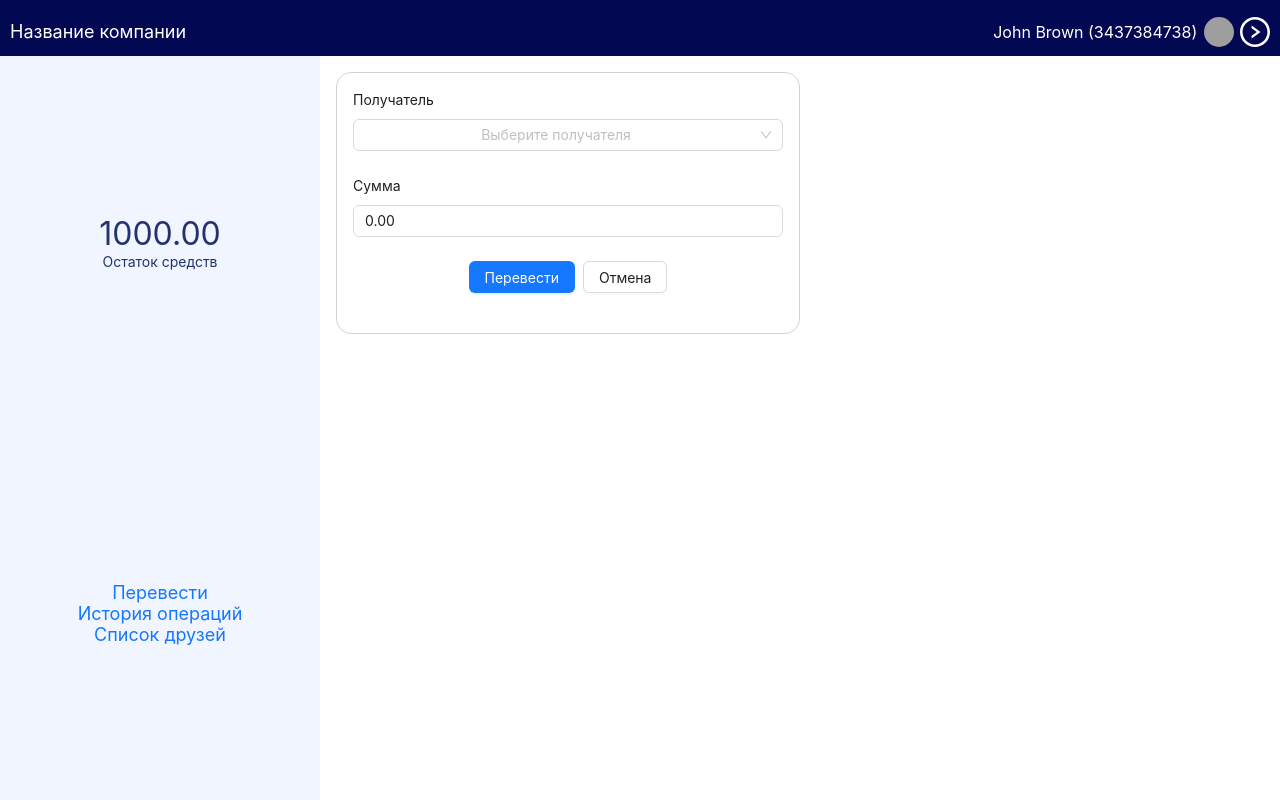
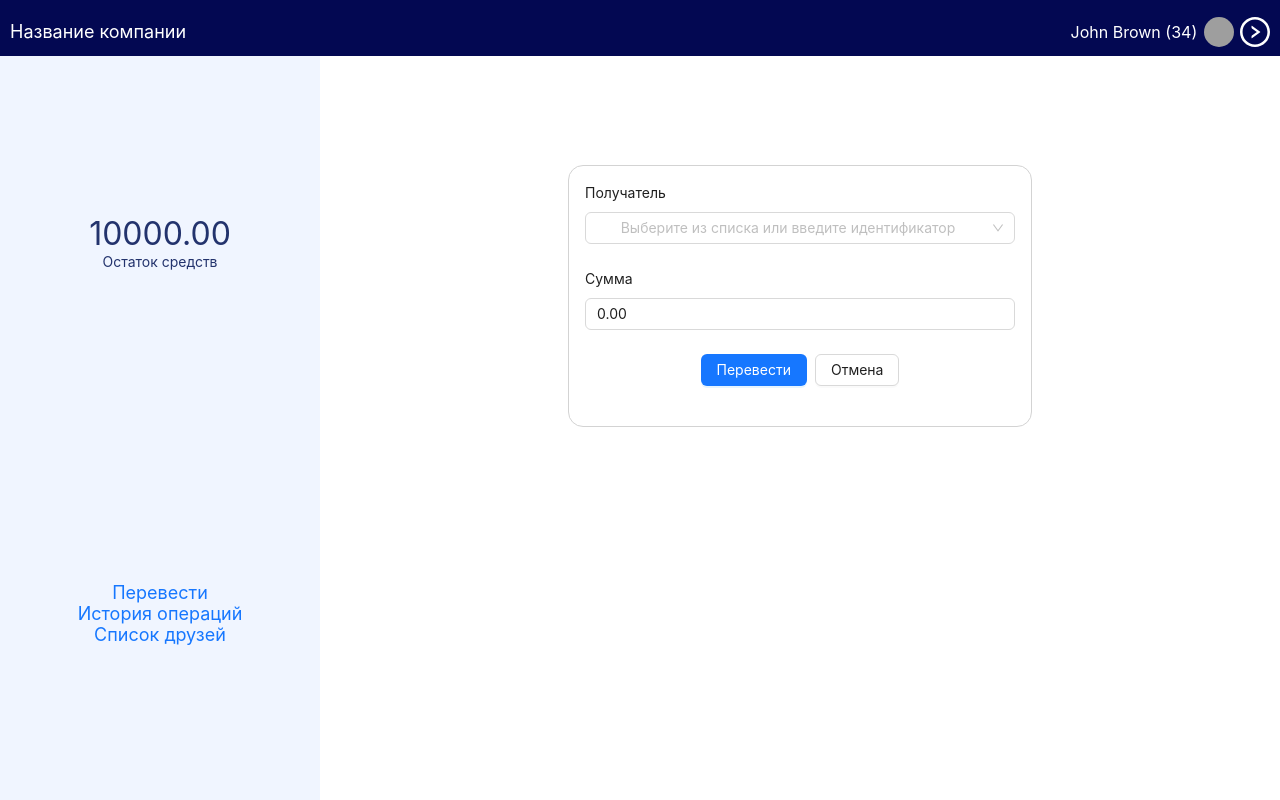
Before and after one commit to SanchoLaky/my-react-vite-site, a React (Vite) app: page / in a window 1280 px wide. Built offline with nearby package versions, Linux system fonts and the light colour scheme; grey boxes are pictures that could not be loaded.

Commit message:
Визуальные правки и правки файлов с данными

```diff
--- a/src/App.jsx
+++ b/src/App.jsx
@@ -31,7 +31,7 @@ export default class App extends Component {
 
   newTransfer(identifiers, sum){
     let totalSum = identifiers.length*sum;
-    alert(totalSum);
+    // alert(totalSum);
     if (totalSum>this.state.profile.sum)
       alert("Недостаточно средств для перевода");
     else{
--- a/src/Pages/Friends.jsx
+++ b/src/Pages/Friends.jsx
@@ -80,11 +80,12 @@ export default function Friends(props) {
         y: '50vh',
       }}
       columns={columns}
-      dataSource={props.friends} />
+      dataSource={props.friends}
+      size="small"/>
     <Space.Compact style={{ width: '70%' }}>
   {/* <Space.Compact> */}
       <Input placeholder="Введите идентификатор" />
-      <Button type="primary">Найти друга</Button>
+      <Button type="primary">Добавить в список друзей</Button>
     </Space.Compact>
   </form>
   </>
--- a/src/Pages/History.jsx
+++ b/src/Pages/History.jsx
@@ -169,7 +169,7 @@ export default function History(props) {
   <form className='history'>
   <Table
       scroll={{
-        // y: '70vh',
+         y: '70vh',
       }}
       columns={columns}
       dataSource={props.history}
--- a/src/Pages/Transfer.jsx
+++ b/src/Pages/Transfer.jsx
@@ -27,6 +27,20 @@ const formStyle = {
   border: 'solid 1px lightgrey',
   borderRadius: "15px",
   padding: '1rem' ,
+  marginLeft: 'auto',
+  marginRight: 'auto',
+  // top:"50%",
+  // left: 'auto',
+  // right: 'auto',
+  // position:'absolute',
+  // align: "middle"
+  marginTop: '10%',
+  // marginBottom: '50%',
+  // display: 'flex',
+  // justifyContent: "center"
+  // justify: "center",
+  // top: "200px",
+
 };
 
 
@@ -60,7 +74,7 @@ export default function Transfer(props) {
       if (sum)
         props.transfer(identifier, sum)
       else
-      alert("Введите Сумму!")
+      alert("Введите cумму!")
     else
       alert("Выберите получателя!")
       // this.props.transfer(this.state.identifier, this.state.sum)
@@ -80,6 +94,7 @@ export default function Transfer(props) {
         // form={form}
         onFinish={onFinish}
         layout="vertical"
+
         style = {formStyle}
 
         // autoComplete="off"
@@ -97,7 +112,7 @@ export default function Transfer(props) {
             onChange={value => {
               setIdentifier(value)
             }}
-            placeholder="Выберите получателя"
+            placeholder="Выберите из списка или введите идентификатор"
             options={listFriends}
             style={{width: '100%'}}
             // defaultValue={identifier}
--- a/src/components/layout/AppContent.jsx
+++ b/src/components/layout/AppContent.jsx
@@ -6,6 +6,12 @@ const contentStyle = {
     color: '#000',
     backgroundColor: '#fff',
     padding: '1rem' ,
+    // display: 'block',
+    // marginLeft: 'auto',
+    // marginRight: 'auto',
+    // type:"flex" ,
+    // justify: "center" ,
+    // align: "middle"
   };
 
 export default function AppContent(props) {
--- a/src/date/DateFriends.json
+++ b/src/date/DateFriends.json
@@ -1,36 +1,30 @@
 [
     {
-        "key": "1",
-        "img": "https://games.mail.ru/hotbox/content_files/gallery/2020/12/11/d49a024e7ade40858a10df3b8976625d.png",
-        "recipient": "John Brown",
-        "identifier": "34"
-    },
-    {
-        "key": "2",
+        "key": "5",
         "img": "",
         "recipient": "Jwno",
         "identifier": "67"
     },
     {
-        "key": "3",
+        "key": "4",
         "img": "https://games.mail.ru/hotbox/content_files/gallery/2020/12/11/d49a024e7ade40858a10df3b8976625d.png",
         "recipient": "Brown",
         "identifier": "89"
     },
     {
-        "key": "4",
+        "key": "3",
         "img": "",
         "recipient": "JohBrown",
         "identifier": "28"
     },
     {
-        "key": "5",
+        "key": "2",
         "img": "",
         "recipient": "Joown",
         "identifier": "50"
     },
     {
-        "key": "6",
+        "key": "1",
         "img": "",
         "recipient": "Jon",
         "identifier": "16"
--- a/src/date/DateHistory.json
+++ b/src/date/DateHistory.json
@@ -1,172 +1,58 @@
 [
     {
-        "key": "1",
-        "recipient": "John Brown",
-        "identifier": "34347384738",
-        "date": "22.02.2003",
-        "sum": 1000.70
+        "key": "8",
+        "recipient": "Browniou",
+        "identifier": "60",
+        "date": "01.01.2024",
+        "sum": 2500
+    },
+    {
+        "key": "7",
+        "recipient": "Browpotn",
+        "identifier": "53",
+        "date": "22.12.2023",
+        "sum": 1500
+    },
+    {
+        "key": "6",
+        "recipient": "Jrown",
+        "identifier": "40",
+        "date": "22.02.2020",
+        "sum": 15500
+    },
+    {
+        "key": "5",
+        "recipient": "Jwno",
+        "identifier": "67",
+        "date": "26.05.2016",
+        "sum": 1500
+    },
+    {
+        "key": "4",
+        "recipient": "Brown",
+        "identifier": "89",
+        "date": "22.02.2016",
+        "sum": 1000
+    },
+    {
+        "key": "3",
+        "recipient": "JohBrown",
+        "identifier": "28",
+        "date": "22.05.2013",
+        "sum": 300
+    },
+    {
+        "key": "2",
+        "recipient": "Joown",
+        "identifier": "50",
+        "date": "19.02.2006",
+        "sum": 750
     },
     {
         "key": "1",
-        "recipient": "John Brown",
-        "identifier": "34347384738",
+        "recipient": "Jon",
+        "identifier": "16",
         "date": "22.02.2003",
-        "sum": 1000.00
-    },
-    {
-        "key": "1",
-        "recipient": "John Brown",
-        "identifier": "34347384738",
-        "date": "22.02.2003",
-        "sum": 1000.00
-    },
-    {
-        "key": "1",
-        "recipient": "John Brown",
-        "identifier": "34347384738",
-        "date": "22.02.2003",
-        "sum": 1000.00
-    },
-
-
-    {
-        "key": "1",
-        "recipient": "John Brown",
-        "identifier": "34347384738",
-        "date": "22.02.2003",
-        "sum": 1000.70
-    },
-    {
-        "key": "1",
-        "recipient": "John Brown",
-        "identifier": "34347384738",
-        "date": "22.02.2003",
-        "sum": 1000.00
-    },
-    {
-        "key": "1",
-        "recipient": "John Brown",
-        "identifier": "34347384738",
-        "date": "22.02.2003",
-        "sum": 1000.00
-    },
-    {
-        "key": "1",
-        "recipient": "John Brown",
-        "identifier": "34347384738",
-        "date": "22.02.2003",
-        "sum": 1000.00
-    },
-    {
-        "key": "1",
-        "recipient": "John Brown",
-        "identifier": "34347384738",
-        "date": "22.02.2003",
-        "sum": 1000.70
-    },
-    {
-        "key": "1",
-        "recipient": "John Brown",
-        "identifier": "34347384738",
-        "date": "22.02.2003",
-        "sum": 1000.00
-    },
-    {
-        "key": "1",
-        "recipient": "John Brown",
-        "identifier": "34347384738",
-        "date": "22.02.2003",
-        "sum": 1000.00
-    },
-    {
-        "key": "1",
-        "recipient": "John Brown",
-        "identifier": "34347384738",
-        "date": "22.02.2003",
-        "sum": 1000.00
-    },
-    {
-        "key": "1",
-        "recipient": "John Brown",
-        "identifier": "34347384738",
-        "date": "22.02.2003",
-        "sum": 1000.70
-    },
-    {
-        "key": "1",
-        "recipient": "John Brown",
-        "identifier": "34347384738",
-        "date": "22.02.2003",
-        "sum": 1000.00
-    },
-    {
-        "key": "1",
-        "recipient": "John Brown",
-        "identifier": "34347384738",
-        "date": "22.02.2003",
-        "sum": 1000.00
-    },
-    {
-        "key": "1",
-        "recipient": "John Brown",
-        "identifier": "34347384738",
-        "date": "22.02.2003",
-        "sum": 1000.00
-    },
-    {
-        "key": "1",
-        "recipient": "John Brown",
-        "identifier": "34347384738",
-        "date": "22.02.2003",
-        "sum": 1000.70
-    },
-    {
-        "key": "1",
-        "recipient": "John Brown",
-        "identifier": "34347384738",
-        "date": "22.02.2003",
-        "sum": 1000.00
-    },
-    {
-        "key": "1",
-        "recipient": "John Brown",
-        "identifier": "34347384738",
-        "date": "22.02.2003",
-        "sum": 1000.00
-    },
-    {
-        "key": "1",
-        "recipient": "John Brown",
-        "identifier": "34347384738",
-        "date": "22.02.2003",
-        "sum": 1000.00
-    },
-    {
-        "key": "1",
-        "recipient": "John Brown",
-        "identifier": "34347384738",
-        "date": "22.02.2003",
-        "sum": 1000.70
-    },
-    {
-        "key": "1",
-        "recipient": "John Brown",
-        "identifier": "34347384738",
-        "date": "22.02.2003",
-        "sum": 1000.00
-    },
-    {
-        "key": "1",
-        "recipient": "John Brown",
-        "identifier": "34347384738",
-        "date": "22.02.2003",
-        "sum": 1000.00
-    },
-    {
-        "key": "1",
-        "recipient": "John Brown",
-        "identifier": "34347384738",
-        "date": "22.02.2003",
-        "sum": 1000.00
+        "sum": 500
     }
 ]
--- a/src/date/DateProfile.json
+++ b/src/date/DateProfile.json
@@ -1,6 +1,6 @@
 {
     "recipient": "John Brown",
-    "identifier": "3437384738",
+    "identifier": "34",
     "img": "https://games.mail.ru/hotbox/content_files/gallery/2020/12/11/d49a024e7ade40858a10df3b8976625d.png",
-    "sum": 1000.00
+    "sum": 10000.00
 }
```
